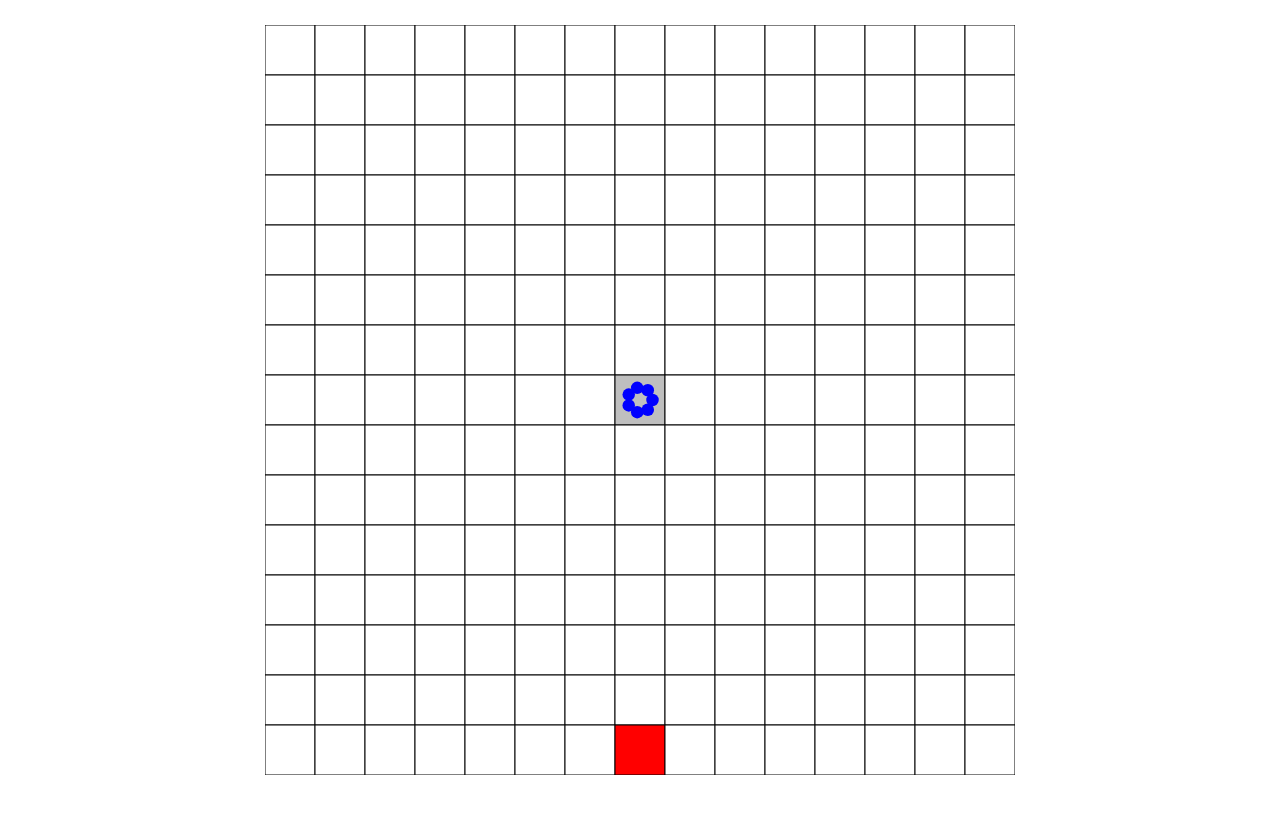
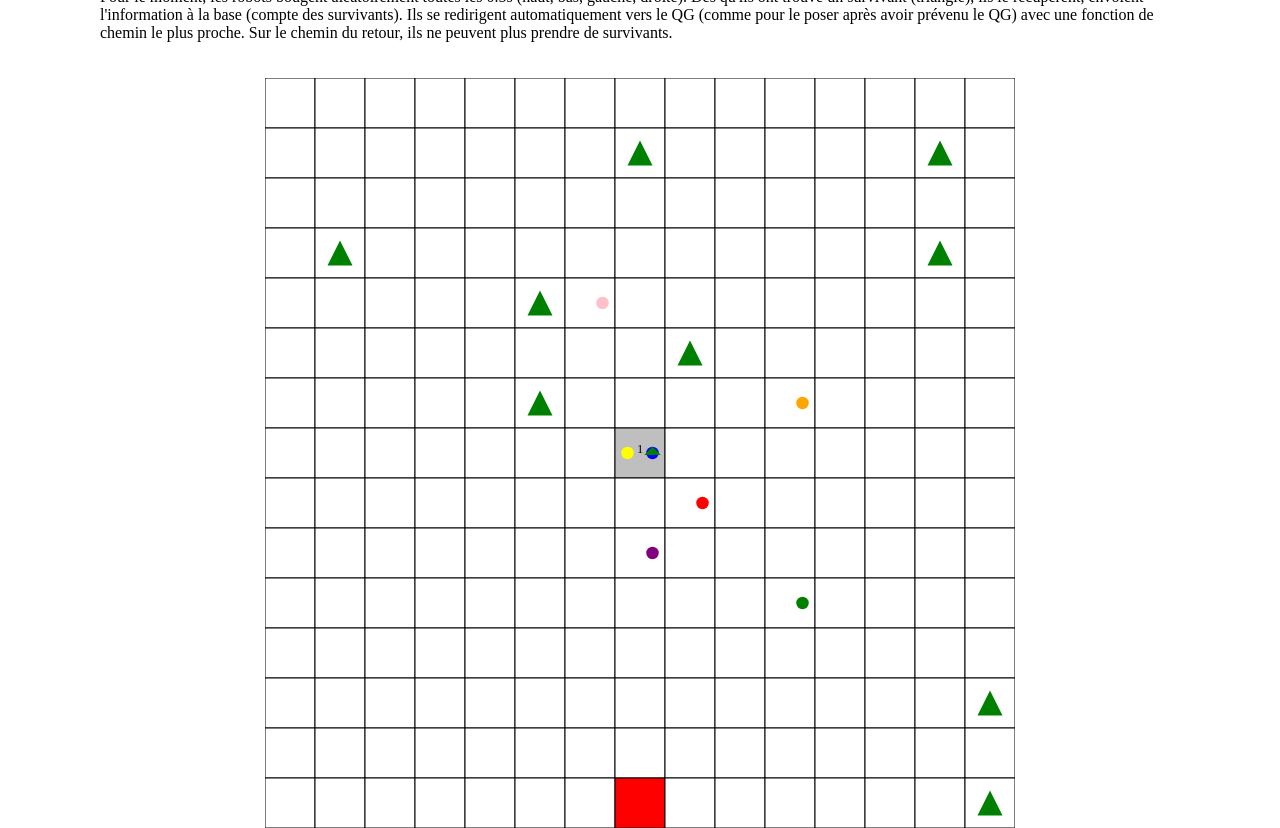
Before and after one commit to AurorePhl/IA_Complex_Systems, a plain HTML site: page index.html in a window 1280 px wide. Before the commit the page ends 800 px from the top, so only its background shows below. Drawn offline with Linux system fonts and the light colour scheme.

Commit message:
récupération survivants

```diff
--- a/index.html
+++ b/index.html
@@ -7,10 +7,15 @@
     <meta charset="UTF-8">
     <meta name="viewport" content="width=device-width, initial-scale=1.0">
     <title>Simulation d'incendie</title>
+
 </head>
 
 <body>
-    <svg id="grid" xmlns="http://www.w3.org/2000/svg"></svg>
+
+    <div class="container">
+        <p class="para">Pour le moment, les robots bougent aléatoirement toutes les 0.5s (haut, bas, gauche, droite). Dès qu'ils ont trouvé un survivant (triangle), ils le récupèrent, envoient l'information à la base (compte des survivants). Ils se redirigent automatiquement vers le QG (comme pour le poser après avoir prévenu le QG) avec une fonction de chemin le plus proche. Sur le chemin du retour, ils ne peuvent plus prendre de survivants.</p>
+        <svg id="grid" xmlns="http://www.w3.org/2000/svg"></svg>
+    </div>
 </body>
 
 </html>
--- a/js/simulation.js
+++ b/js/simulation.js
@@ -7,18 +7,35 @@ function initGrid(city,taille) {
             city[i][j] = {
                 fire: false, // au début, il n'y a pas de feu sur les cases
                 robots: [], // listes des robots possiblement sur la case, au début aucun robot
-                survivants: [], // liste des survivants possiblement sur la case, au début aucun survivant
-                qg : false // au début, il n'y a pas de QG sur les cases
+                survivant: false, // au début aucun survivant, on suppose qu'il peut y avoir un seul survivatn sur une cellule
+                qg : null // au début, il n'y a pas de QG sur les cases
             };
         }
     }
 
     // quatier général
     let mid = Math.floor(taille / 2);
-    city[mid][mid].qg = true;
+    city[mid][mid].qg = {
+        nbSurvivants: 0
+    };
     // peut etre mettre 4 cases pour le QG pour avoir exactement le milieu mais on verra après
 
+    // les survivants
+    placeSurvivants(city, taille, 10);
+
     return city;
+}
+
+// placer des survivants aléatoirement dans la grille
+function placeSurvivants(city, taille, count) {
+    while (count > 0) {
+        let x = Math.floor(Math.random() * taille);
+        let y = Math.floor(Math.random() * taille);
+        if (!city[x][y].survivant && !city[x][y].qg) { // on ne peut pas placer un survivant sur un QG
+            city[x][y].survivant = true; // on place un survivant
+            count--;
+        }
+    }
 }
 
 // pour visualiser les robots sur les cellules
@@ -54,27 +71,56 @@ function updateGrid(city, taille, cellSize,robots) {
                 let positions = getRobotPositions(cellSize, cell.robots.length);
                 cell.robots.forEach((robot, index) => {
                     let pos = positions[index];
-                    svgContent += `<circle cx="${j * cellSize + pos.cx}" cy="${i * cellSize + pos.cy}" r="${cellSize / 8}" fill="blue" />`;
+                    svgContent += `<circle cx="${j * cellSize + pos.cx}" cy="${i * cellSize + pos.cy}" r="${cellSize / 8}" fill="${robot.color}" />`;
                 });
+            }
+            if (cell.survivant) { // afficher les survivants
+                let x = j * cellSize + cellSize / 2;
+                let y = i * cellSize + cellSize / 2;
+                let size = cellSize / 4;
+                svgContent += `<polygon points="${x},${y - size} ${x - size},${y + size} ${x + size},${y + size}" fill="green" />`;
+            }
+            if (cell.qg) { // afficher le nombre de survivants au QG (informations)
+                let x = j * cellSize + cellSize / 2;
+                let y = i * cellSize + cellSize / 2;
+                svgContent += `<text x="${x}" y="${y}" font-size="${cellSize / 4}" text-anchor="middle" fill="black">${cell.qg.nbSurvivants}</text>`;
+                let triangleSize = cellSize / 6;
+                let triangleX = x + cellSize / 4;
+                let triangleY = y - cellSize / 8;
+                svgContent += `<polygon points="${triangleX},${triangleY} ${triangleX - triangleSize},${triangleY + triangleSize} ${triangleX + triangleSize},${triangleY + triangleSize}" fill="green" />`;
             }
         }
     }
-
     return svgContent;
 }
 
  // Positionne 7 robots aléatoirement dans la grille
  function placeRobots(city,taille, count) {
     let robots = [];
+    let robotColor = ['red', 'blue', 'green', 'yellow', 'purple', 'orange', 'pink'];
+
     let mid = Math.floor(taille / 2);
 
     for (let i = 0; i < count; i++) {
-        let robot = { x: mid, y: mid, id: i};
+        let color = robotColor[i % robotColor.length]; // couleur du robot
+        let robot = { x: mid, y: mid, id: i, color: color, hasSurvivor: false }; // caracteristiques du robot
+
         city[mid][mid].robots.push(robot); // ajouter à city (caracteristiques des cellules)
         robots.push(robot); // ajouter à la liste des robots > peut etre a enlever
+
+        setInterval(() => { // bouger les robots
+            moveRobot(city, robot, taille); // bouger le robot
+            const grid = document.getElementById('grid'); // mettre à jour la grille
+            let svgContent = updateGrid(city, taille, 50, robots);  // mettre à jour la grille
+            grid.innerHTML = svgContent; // mettre à jour la grille
+        }, 500); // bouger les robots toutes les secondes
+
     }
+    console.log('voici les robots', robots);
     return robots;
+
 }
+
 
 // Allume un feu à une position donnée
 function startFire(city, x, y) {
@@ -85,6 +131,62 @@ function startFire(city, x, y) {
 
 function sleep(ms) {
     return new Promise(resolve => setTimeout(resolve, ms));
+}
+
+function getDirectionToQG(city, robot) { // direction du robot vers le QG
+    const mid = Math.floor(city.length / 2);
+    const dx = mid - robot.x;
+    const dy = mid - robot.y;
+
+    if (Math.abs(dx) > Math.abs(dy)) {
+        return { dx: Math.sign(dx), dy: 0 };
+    } else {
+        return { dx: 0, dy: Math.sign(dy) };
+    }
+}
+
+function sendInformation(city) { // pour le moment il y a juste les informations pour le nombre de survivants
+    let mid = Math.floor(city.length / 2); // recupérer le qg
+    if (city[mid][mid].qg) { // si le QG existe (vérification)
+        city[mid][mid].qg.nbSurvivants += 1; // ajouter un survivant au QG
+    }
+}
+
+function moveRobot(city, robot, taille) {
+    const directions = [
+        { dx: 0, dy: -1 }, // haut
+        { dx: 0, dy: 1 },  // bas
+        { dx: -1, dy: 0 }, // gauche
+        { dx: 1, dy: 0 }   // droite
+    ];
+
+    let direction; // direction du robot
+    if (robot.hasSurvivor) { // si le robot a un survivant
+        direction = getDirectionToQG(city, robot); // aller vers le QG
+    } else { // sinon
+        direction = directions[Math.floor(Math.random() * directions.length)]; // aller dans une direction aléatoire
+    }
+
+    const newX = robot.x + direction.dx; // nouvelle position du robot
+    const newY = robot.y + direction.dy; // nouvelle position du robot
+
+    if (newX >= 0 && newX < taille && newY >= 0 && newY < taille) { // si la nouvelle position est dans la grille
+        city[robot.x][robot.y].robots = city[robot.x][robot.y].robots.filter(r => r.id !== robot.id); // enlever le robot de la case actuelle
+
+        robot.x = newX;
+        robot.y = newY;
+
+        city[newX][newY].robots.push(robot); // ajouter le robot à la nouvelle case
+
+        if (robot.hasSurvivor && city[newX][newY].qg) { // si le robot a un survivant et qu'il est sur le QG
+
+            robot.hasSurvivor = false;
+        } else if (!robot.hasSurvivor && city[newX][newY].survivant) { // si le robot n'a pas de survivant et qu'il y a un survivant sur la case
+            robot.hasSurvivor = true;
+            sendInformation(city); // envoyer les informations au QG (meme si le survivant n'est pas encore au QG)
+            city[newX][newY].survivant = false; // enlever le survivant de la case
+        }
+    }
 }
 
 // Appel au chargement de la page
--- a/styles.css
+++ b/styles.css
@@ -6,15 +6,15 @@ body {
     margin: 0;
 }
 
-#grid-container {
-    display: grid;
-    grid-template-columns: repeat(10, 1fr);
-    grid-template-rows: repeat(10, 1fr);
-    gap: 0;
+.container {
+    display: flex;
+    flex-direction: column;
+    align-items: center;
+    margin-left: 100px;
+    margin-right:  100px;
 }
 
-.grid-item {
-    width: 50px; /* Ajustez cette valeur pour agrandir les cellules */
-    height: 50px; /* Ajustez cette valeur pour agrandir les cellules */
-    border: 1px solid #000;
+#grid {
+    margin-top: 20px;
+
 }
```
